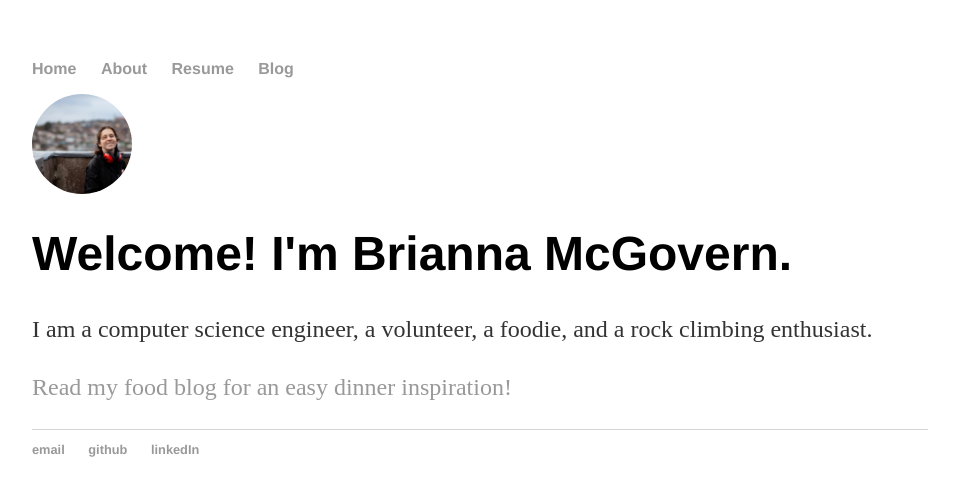
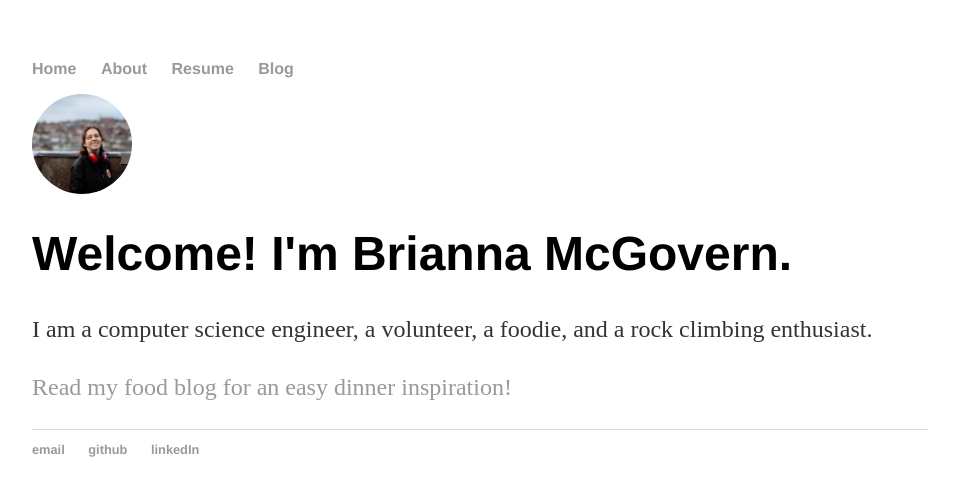
Before and after one commit to bmcgovern007/bmcgovern007.github.io, a Jekyll site: the page built from index.html, in a window 1280 px wide. Shown: the top 496 px of the page, without its empty margins (160-1119 px from the left). Built offline with Jekyll 4.4.1, drawn with Linux system fonts in a browser that asks for light colours.

Commit message:
Update main.css

```diff
--- a/css/main.css
+++ b/css/main.css
@@ -14,6 +14,7 @@ body {
 img.profile {
     display: inline;
     margin: 0 auto;
+    margin-left: -15%;
     height: 100%;
     width: auto;
 }
```
